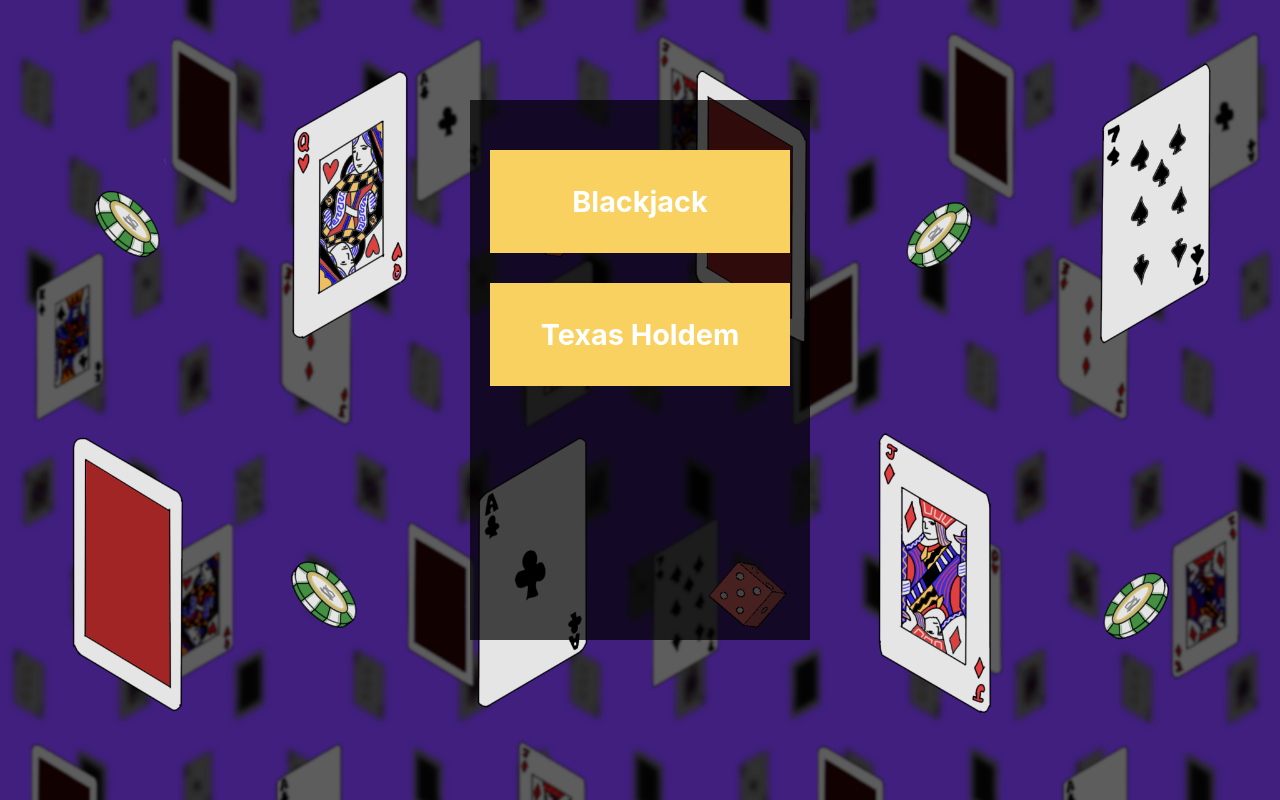
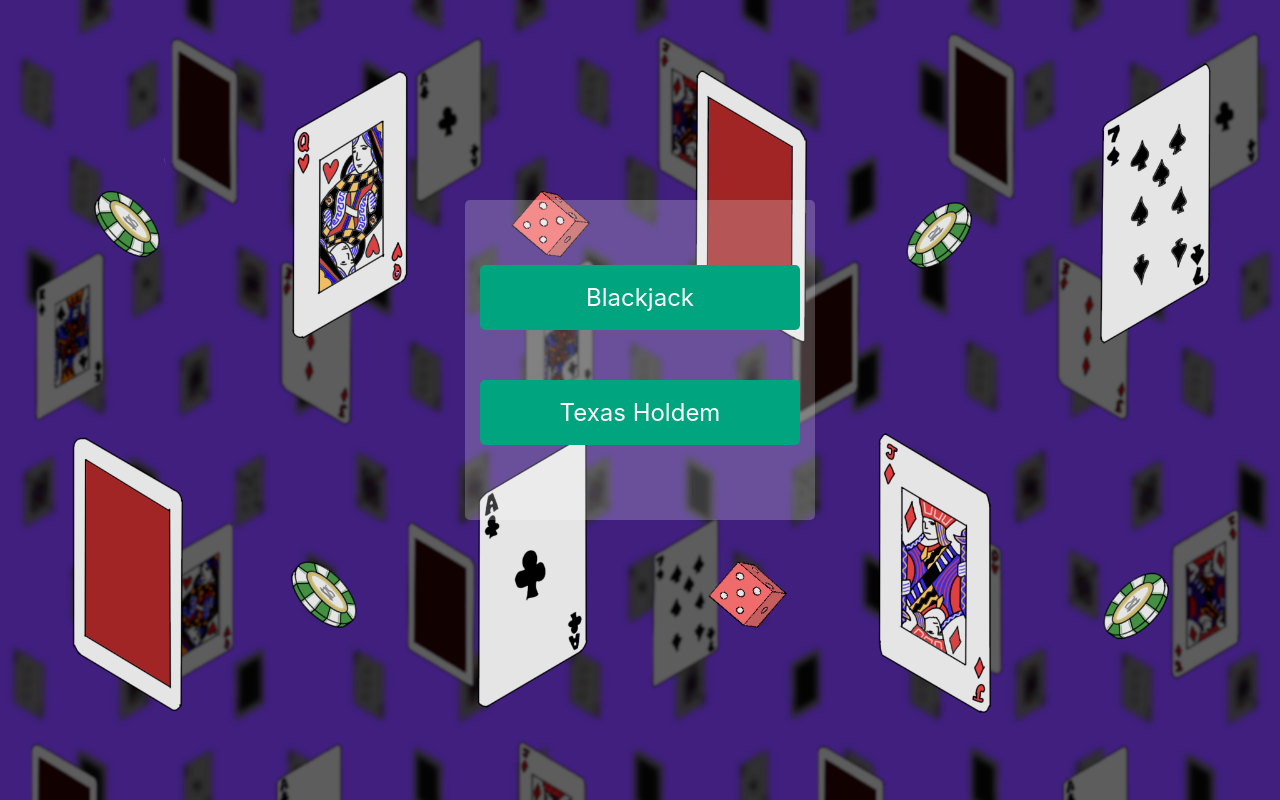
Before and after one commit to slslsls/jumpingjacks, a React (Create React App) app: page / in a window 1280 px wide. Built offline with nearby package versions, Linux system fonts and the light colour scheme.

Commit message:
style home frame; add score to blackjack; need to load home page background smoothly

```diff
--- a/src/components/BlackjackContainer.css
+++ b/src/components/BlackjackContainer.css
@@ -16,7 +16,7 @@ html, body {
   margin: 5px;
   display: inline-block;
   border-radius: 5px;
-  background-color: #76DC9B;
+  background-color: #00a47f;
   color: white;
   font-weight: bold;
   font-size: 1.1em;
@@ -28,7 +28,7 @@ html, body {
 }
 
 .evaluated-correct {
-  background-color: green;
+  background-color: #00a47f;
 }
 
 .evaluated-incorrect {
@@ -150,12 +150,12 @@ html, body {
 
 .deal-again {
   color: gray;
-  margin-top: 20px;
-  -webkit-transition:all 1.5s ease;
-     -moz-transition:all 1.5s ease;
-      -ms-transition:all 1.5s ease;
-       -o-transition:all 1.5s ease;
-          transition:all 1.5s ease;
+  margin-top: 5px;
+  -webkit-transition:all 1s ease;
+     -moz-transition:all 1s ease;
+      -ms-transition:all 1s ease;
+       -o-transition:all 1s ease;
+          transition:all 1s ease;
 }
 
 .ad {
--- a/src/components/BlackjackContainer.js
+++ b/src/components/BlackjackContainer.js
@@ -8,7 +8,9 @@ class BlackjackContainer extends React.Component {
   state = {
     cards: getShuffledDeck('blackjack'),
     cardsDealtStage: 'cards-pre-deal',
-    instantTransition: false
+    instantTransition: false,
+    correctAnswers: 0,
+    totalAnswers: 0
   };
 
   componentDidMount = () => {
@@ -27,11 +29,19 @@ class BlackjackContainer extends React.Component {
   }
 
   evaluate = (action) => {
-    return () => {
-      this.setState({
-        evaluated: true,
-        selectedAction: action
-      });
+    if (!this.state.evaluated) {
+      return () => {
+        this.setState({
+          evaluated: true,
+          selectedAction: action,
+          totalAnswers: this.state.totalAnswers + 1
+        });
+        if (action === this.state.correctAction) {
+          this.setState({
+            correctAnswers: this.state.correctAnswers + 1
+          });
+        }
+      }
     }
   }
 
@@ -75,6 +85,10 @@ class BlackjackContainer extends React.Component {
     }
   }
 
+  getScore = () => {
+    return `${this.state.correctAnswers}/${this.state.totalAnswers} (${Math.round((this.state.correctAnswers/this.state.totalAnswers) * 100)}%)`
+  }
+
   render() {
     return (
       <div onClick={this.dealAgain}>
@@ -111,7 +125,7 @@ class BlackjackContainer extends React.Component {
           </div>
         </div>
         <div className={`${!this.state.evaluated ? 'invisible' : ''} deal-again`}>
-          Tap anywhere to deal again!
+          {this.getScore()} Tap anywhere to deal again!
         </div>
       </div>
     )
--- a/src/components/Home.css
+++ b/src/components/Home.css
@@ -19,17 +19,27 @@ body, html {
   padding-top: 100px;
 }
 
-.home-text-box {
-  height: 500px;
-  width: 300px;
+.home-frame {
+  height: 290px;
+  width: 320px;
   margin: auto;
-  background-color: rgb(0, 0, 0, .7);
-  padding: 20px;
-  font-size: 1.2em;
+  margin-top: 100px;
+  border-radius: 5px;
+  background-color: rgb(255, 255, 255, .22);
+  padding: 15px;
 }
 
 .nav-button {
-  padding: 10px;
-  background-color: #F9D160;
-  margin-top: 30px;
+  padding: 18px;
+  background-color: #00a47f;
+  margin-top: 50px;
+  border-radius: 5px;
+  font-size: 1.5em;
 }
+
+.home-text-box {
+  height: 100px;
+  background-color: white;
+  border-radius: 5px;
+  padding: 5px;
+}
--- a/src/components/Home.js
+++ b/src/components/Home.js
@@ -7,12 +7,12 @@ class Home extends React.Component {
     return (
       <div>
         <div className="home-background">
-          <div className="home-text-box">
+          <div className="home-frame">
             <div className="nav-button">
-              <h2><Link to="/blackjack">Blackjack</Link></h2>
+              <Link to="/blackjack">Blackjack</Link>
             </div>
             <div className="nav-button">
-              <h2><Link to="/holdem">Texas Holdem</Link></h2>
+              <Link to="/holdem">Texas Holdem</Link>
             </div>
           </div>
         </div>
```
